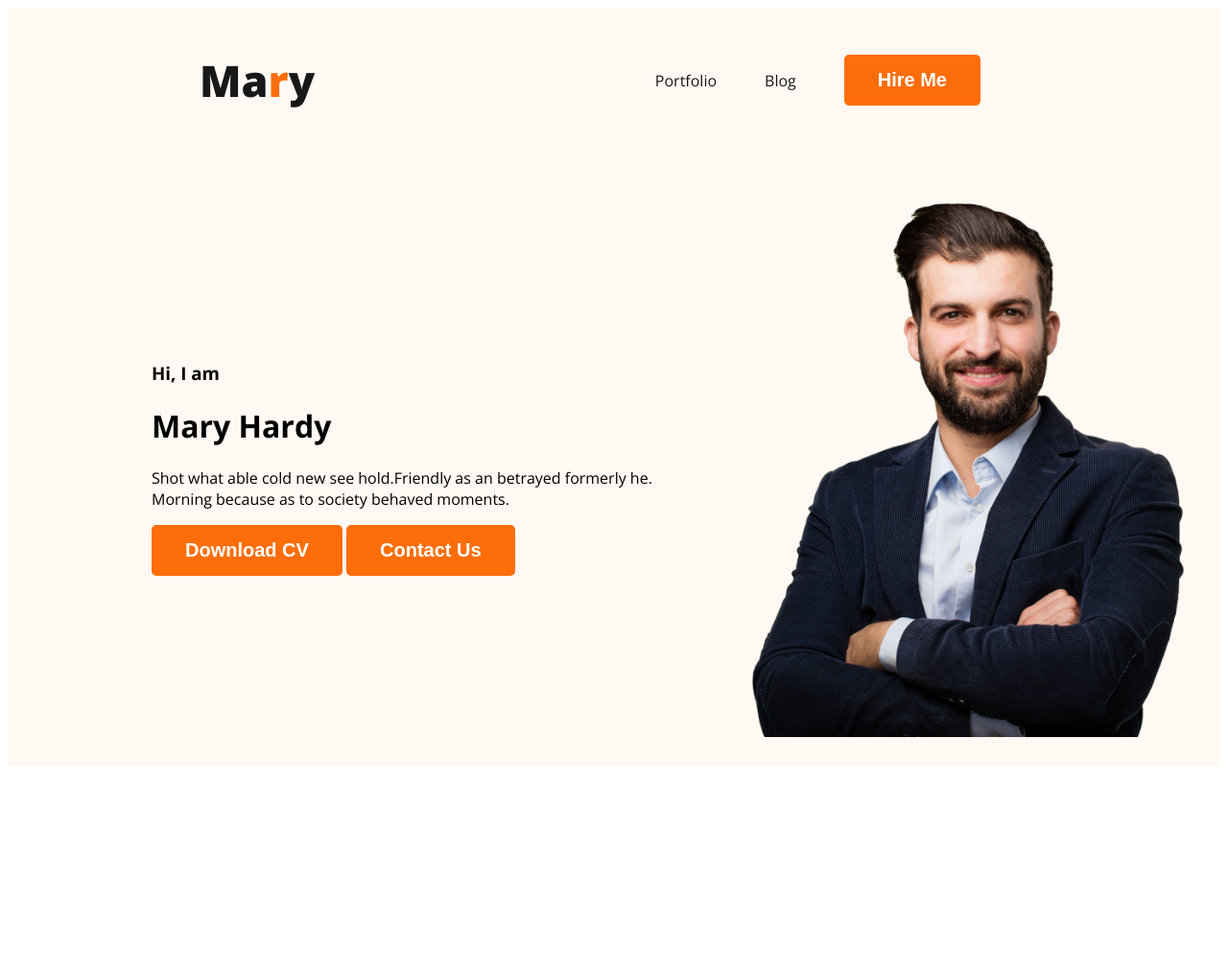
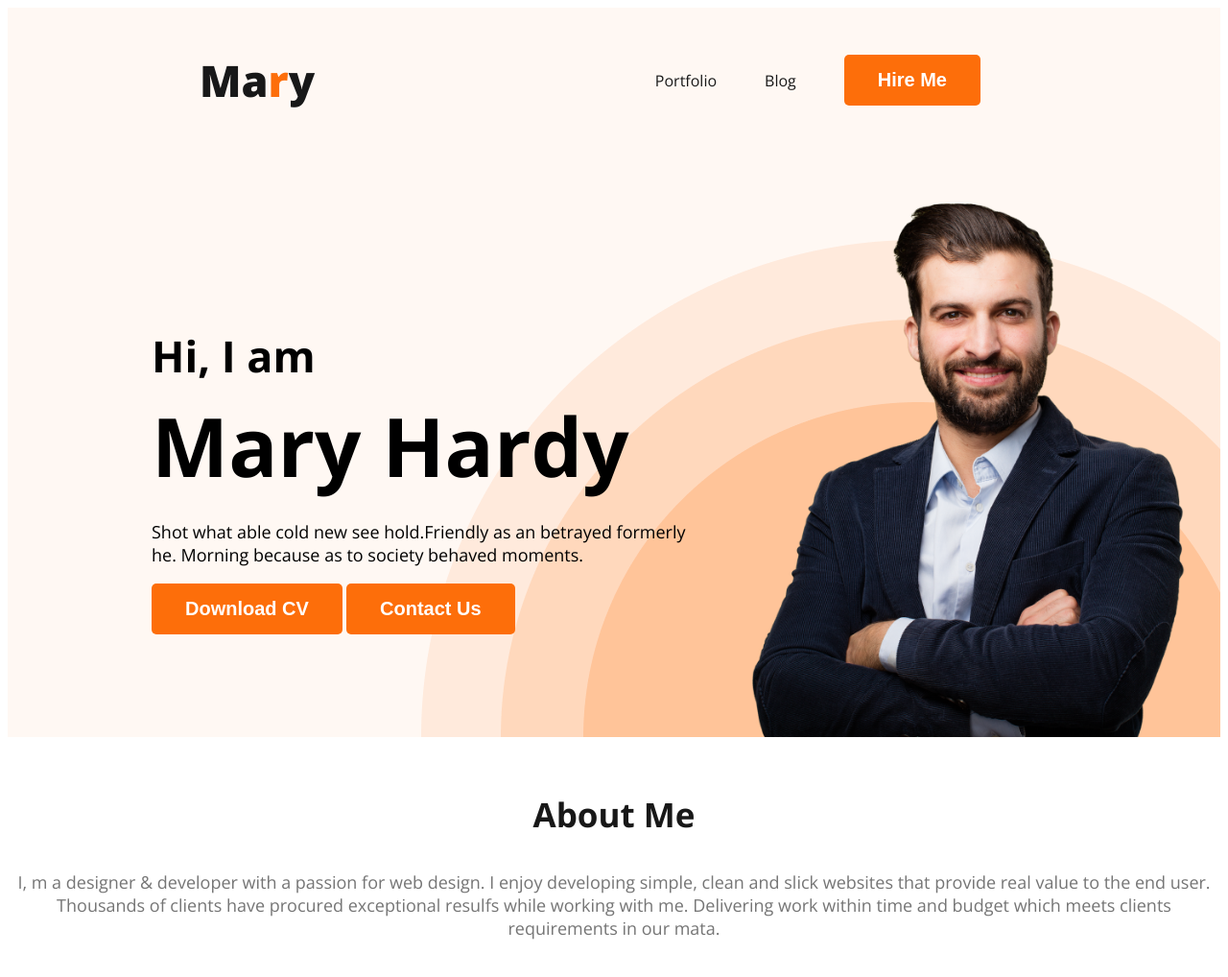
Before and after one commit to rabiul-alam95/webdeveloper-portfolio, a plain HTML site: page index.html in a window 1280 px wide. Shown: the whole page at 96% size. Before the commit the page ends 806 px from the top, so only its background shows below. Drawn offline with nearby package versions, Linux system fonts and the light colour scheme.

Commit message:
added description

```diff
--- a/index.html
+++ b/index.html
@@ -23,7 +23,7 @@
                      <div class="banner-content">
                             <h3 class="banner-greeting">Hi, I  am</h3>
                             <h1 class="banner-title">Mary Hardy</h1>
-                            <p>Shot what able cold new see hold.Friendly as an betrayed formerly he. Morning because as to society behaved moments.</p>
+                            <p class="banner-discription">Shot what able cold new see hold.Friendly as an betrayed formerly he. Morning because as to society behaved moments.</p>
                             <button class="btn-primary">Download CV</button>
                             <button class="btn-primary"> Contact Us</button>
 
@@ -31,7 +31,13 @@
                      <img class="profile-pic" src="images/hardy.png" alt="">
               </div>
        </header>
-       <main></main>
+       <main>
+             <selection class="about">
+              <h3 class="section-title">About Me</h3>
+              <p class="section-description">I, m a designer & developer with a passion for web design. I enjoy developing simple, clean and slick websites that provide real value to the end user. Thousands of clients have procured exceptional resulfs while working with me. Delivering work within time and budget which meets clients requirements in our mata.</p>
+
+             </selection>
+       </main>
        <footer></footer>
 </body>
 </html>
--- a/styles/portfolio.css
+++ b/styles/portfolio.css
@@ -1,12 +1,14 @@
 /* common shared styles */
-body{
+body {
           font-family: 'Lato', sans-serif;
           font-family: 'Open Sans', sans-serif;
 }
-.text-primary{
+
+.text-primary {
           color: #FD6E0A;
 }
-.btn-primary{
+
+.btn-primary {
           border-radius: 5px;
           background: #FD6E0A;
           border: 0;
@@ -16,41 +18,95 @@ body{
           padding: 15px 35px;
 }
 
+.section-title {
+          color: #181818;
+          text-align: center;
+          font-size: 35px;
+          font-weight: 700;
+}
+
+.section-description {
+          color: #757575;
+          text-align: center;
+          font-size: 18px;
+}
+
 /* nav related styles */
-nav{
+nav {
           display: flex;
           justify-content: space-between;
           align-items: center;
           margin: 0 200px;
 }
-.nav-title{
+
+.nav-title {
           color: #181818;
           font-size: 45px;
           font-weight: 800;
 }
 
-nav > ul{
+nav>ul {
           display: flex;
           align-items: center;
 }
-nav li{
+
+nav li {
           list-style: none;
           margin-right: 50px;
 }
-nav a{
+
+nav a {
           text-decoration: none;
           color: #181818;
 }
 
 /*header realated syles*/
-.header{
-          background-color: #FFF8F3;;
+.header {
+          background-color: #FFF8F3;
+          background-image: url(../images/header_bg.png);
+          background-repeat: no-repeat;
+          background-position: bottom right;
 }
-.banner{
-          padding: 30px 30px 30px 150px;
+
+.banner {
+          padding: 30px 30px 0px 150px;
           display: flex;
           align-items: center;
+          justify-content: space-between;
 }
-.banner .profile-pic{
-          width:500px;
+
+.banner-content {
+          width: 585px;
 }
+
+.banner .profile-pic {
+          width: 500px;
+}
+
+.banner-greeting {
+          font-size: 45px;
+          font-weight: 600;
+          margin-bottom: 0px;
+}
+
+.banner-title {
+          font-size: 85px;
+          font-weight: 700;
+          margin-top: 5px;
+          margin-bottom: 20px;
+}
+
+.banner-discription {
+          font-size: 18px;
+          font-weight: 400;
+          /* margin-top: 20px; */
+          /* margin-bottom: 30px; */
+}
+
+/*about section style*/
+.about {
+          padding: 130;
+          border-radius: 10px;
+          background: #FFF8F3;
+          margin: 130px;
+}
```
